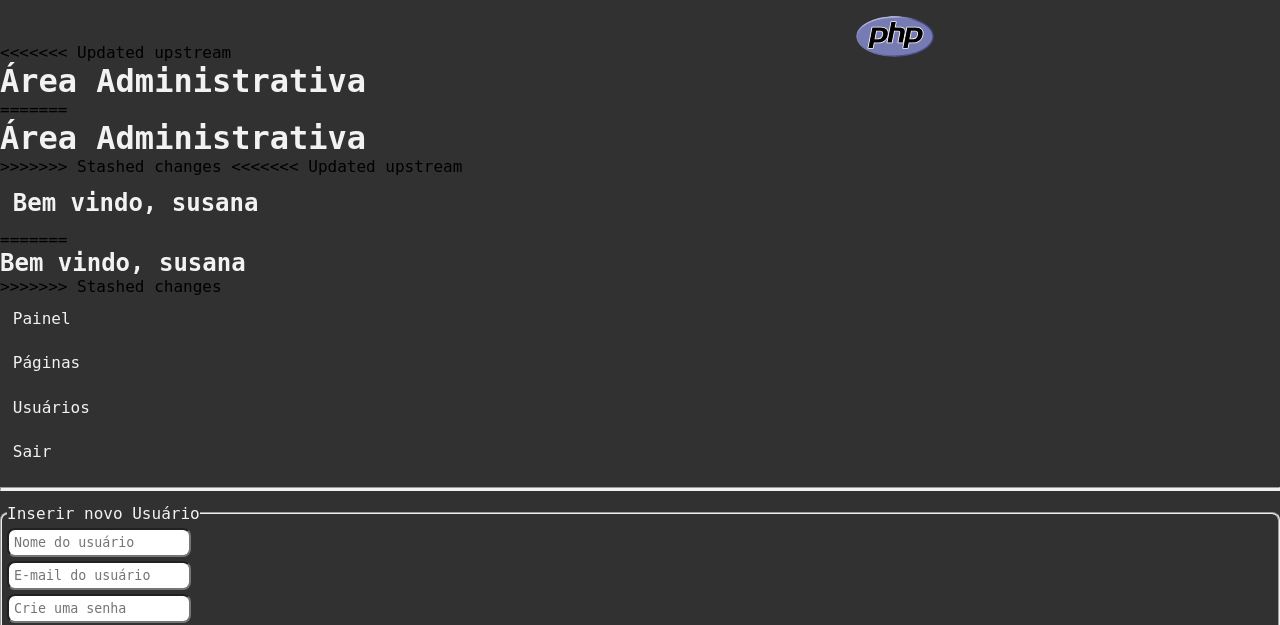
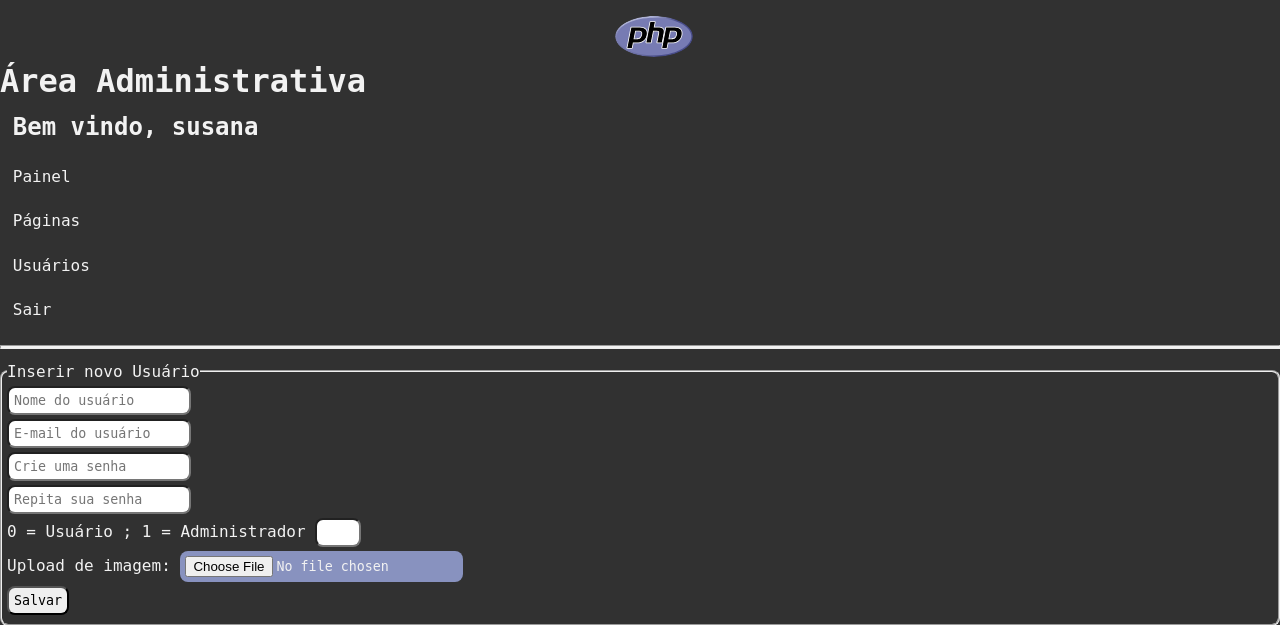
Before and after one commit to Azenha/PHP, a PHP site: page /admin/usuarios.php in a window 1280 px wide. Shown: the top 625 px of the page. Run offline with PHP 8.4, Linux system fonts and the light colour scheme; a user stored in the database is signed in; data comes from the database, SQL or seed files in the repository; data that the repository does not hold is empty; grey boxes are pictures that could not be loaded.

Commit message:
tomando um laço

```diff
--- a/admin/usuarios.php
+++ b/admin/usuarios.php
@@ -8,22 +8,14 @@
 	<title>Painel ADMIN</title>
 </head>
 <body>
-<<<<<<< Updated upstream
 <img src="css/phplogo.svg" alt="logotipo PHP" class="logo" />
 	<h1 class='admtitle'>Área Administrativa</h1>
-=======
-	<h1 class='admtitle'> Área Administrativa </h1>
->>>>>>> Stashed changes
 	<?php
 		$tabela = "usuarios";
 		$where = "id = ".$_SESSION['id'];
 		$userLogado = resultado($conexao, $tabela, $where);
 	?>
-<<<<<<< Updated upstream
 	<h2 class='admsecondtitle'>Bem vindo, <?php echo $userLogado['nome']; ?></h2>
-=======
-	<h2 class='admtitle'>Bem vindo, <?php echo $userLogado['nome']; ?></h2>
->>>>>>> Stashed changes
 
 	<?php include "template/menu.php"; ?>
 
```
